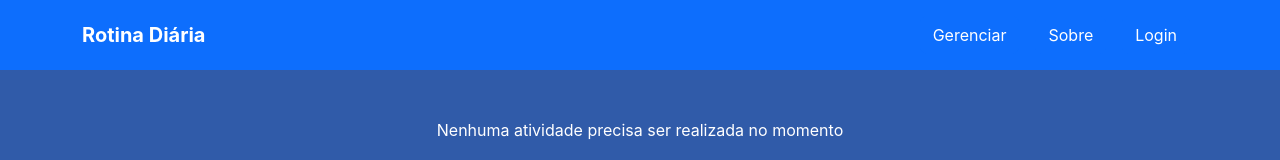
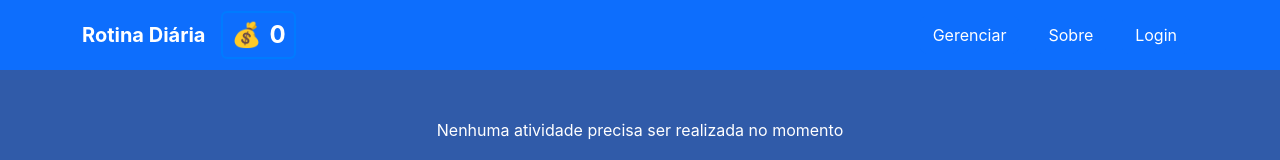
Before and after one commit to ricardocanedo/rotinaDiaria, a React (Vite) app in the folder frontend/: page / in a window 1280 px wide. Shown: the top 160 px of the page. Built offline with nearby package versions, Linux system fonts and the light colour scheme.

Commit message:
new feature: coins

```diff
--- /dev/null
+++ b/frontend/src/components/layout/Coins/Coins.jsx
@@ -0,0 +1,15 @@
+import styles from './Coins.module.css';
+import { useCoins } from '../../../hooks/useCoins';
+
+function Coins() {
+    const coins = useCoins();
+
+    return (
+        <div className={`d-flex align-items-center border rounded-2 px-2 py-1 ${styles.coins}`}>
+            <span className="fs-4 me-2">💰</span>
+            <span className="text-white fw-bold m-0">{coins}</span>
+        </div>
+    );
+}
+
+export default Coins;
--- /dev/null
+++ b/frontend/src/components/layout/Coins/Coins.module.css
@@ -0,0 +1,4 @@
+.coins {
+    border: 2px solid #007bff !important;
+    font-size: 1.5rem;
+}
--- a/frontend/src/components/layout/Navbar/Navbar.jsx
+++ b/frontend/src/components/layout/Navbar/Navbar.jsx
@@ -1,6 +1,7 @@
 import { Link, useNavigate } from 'react-router-dom'
 import { AuthService } from '../../../services/auth.service'
 import { useEffect, useState } from 'react';
+import Coins from '../Coins/Coins';
 
 function Navbar() {
     const navigate = useNavigate();
@@ -19,9 +20,12 @@ function Navbar() {
     return (
         <nav className="navbar navbar-expand-lg navbar-dark bg-primary mb-4">
             <div className="container">
-                <Link className="navbar-brand fw-bold" to="/">
-                    Rotina Diária
-                </Link>
+                <div className='d-flex'>
+                    <Link className="navbar-brand fw-bold mt-1" to="/">
+                        Rotina Diária
+                    </Link>
+                    <Coins />
+                </div>
                 <button className="navbar-toggler" type="button" data-bs-toggle="collapse" data-bs-target="#navbarNav">
                     <span className="navbar-toggler-icon"></span>
                 </button>
--- /dev/null
+++ b/frontend/src/hooks/useCoins.ts
@@ -0,0 +1,28 @@
+import { useState, useEffect } from "react";
+import { CoinService } from "../services/coin.service";
+
+export const useCoins = () => {
+    const [coins, setCoins] = useState(0);
+
+    useEffect(() => {
+        // carrega valor inicial
+        setCoins(CoinService.getCoins());
+
+        // listener para mudanças no localStorage
+        const handleStorageChange = () => {
+            setCoins(CoinService.getCoins());
+        };
+
+        window.addEventListener('storage', handleStorageChange);
+
+        // custom event para atualizações na mesma aba
+        window.addEventListener('coinsUpdated', handleStorageChange);
+
+        return () => {
+            window.removeEventListener('storage', handleStorageChange);
+            window.removeEventListener('coinsUpdated', handleStorageChange);
+        };
+    }, []);
+
+    return coins;
+};
--- a/frontend/src/pages/Home.jsx
+++ b/frontend/src/pages/Home.jsx
@@ -25,7 +25,7 @@ function Home() {
         }
 
         CompletionService.completeActivity(activity.id);
-        ToastService.success('Atividade concluída com sucesso!');
+        ToastService.success('Atividade concluída! +1 moeda 💰');
         loadCurrentActivities();
     };
 
--- /dev/null
+++ b/frontend/src/services/coin.service.ts
@@ -0,0 +1,30 @@
+const STORAGE_KEY = 'user_coins';
+
+const dispatchCoinsUpdate = () => {
+    window.dispatchEvent(new Event('coinsUpdated'));
+};
+
+export const CoinService = {
+    getCoins(): number {
+        const stored = localStorage.getItem(STORAGE_KEY);
+        return stored ? parseInt(stored, 10) : 0;
+    },
+
+    addCoin(amount: number = 1): number {
+        const currentCoins = this.getCoins();
+        const newTotal = currentCoins + amount;
+        localStorage.setItem(STORAGE_KEY, newTotal.toString());
+        dispatchCoinsUpdate();
+        return newTotal;
+    },
+
+    setCoins(amount: number): void {
+        localStorage.setItem(STORAGE_KEY, amount.toString());
+        dispatchCoinsUpdate();
+    },
+
+    reset(): void {
+        localStorage.setItem(STORAGE_KEY, '0');
+        dispatchCoinsUpdate();
+    },
+};
--- a/frontend/src/services/completion.service.ts
+++ b/frontend/src/services/completion.service.ts
@@ -1,3 +1,5 @@
+import { CoinService } from "./coin.service";
+
 interface ActivityCompletion {
     activityId: number;
     completedAt: string;
@@ -18,6 +20,9 @@ export const CompletionService = {
             completedAt: new Date().toISOString()
         });
         localStorage.setItem(STORAGE_KEY, JSON.stringify(completions));
+
+        // adiciona uma moeda ao completar a atividade
+        CoinService.addCoin(1);
     },
 
     isCompletedToday(activityId: number): boolean {
```
